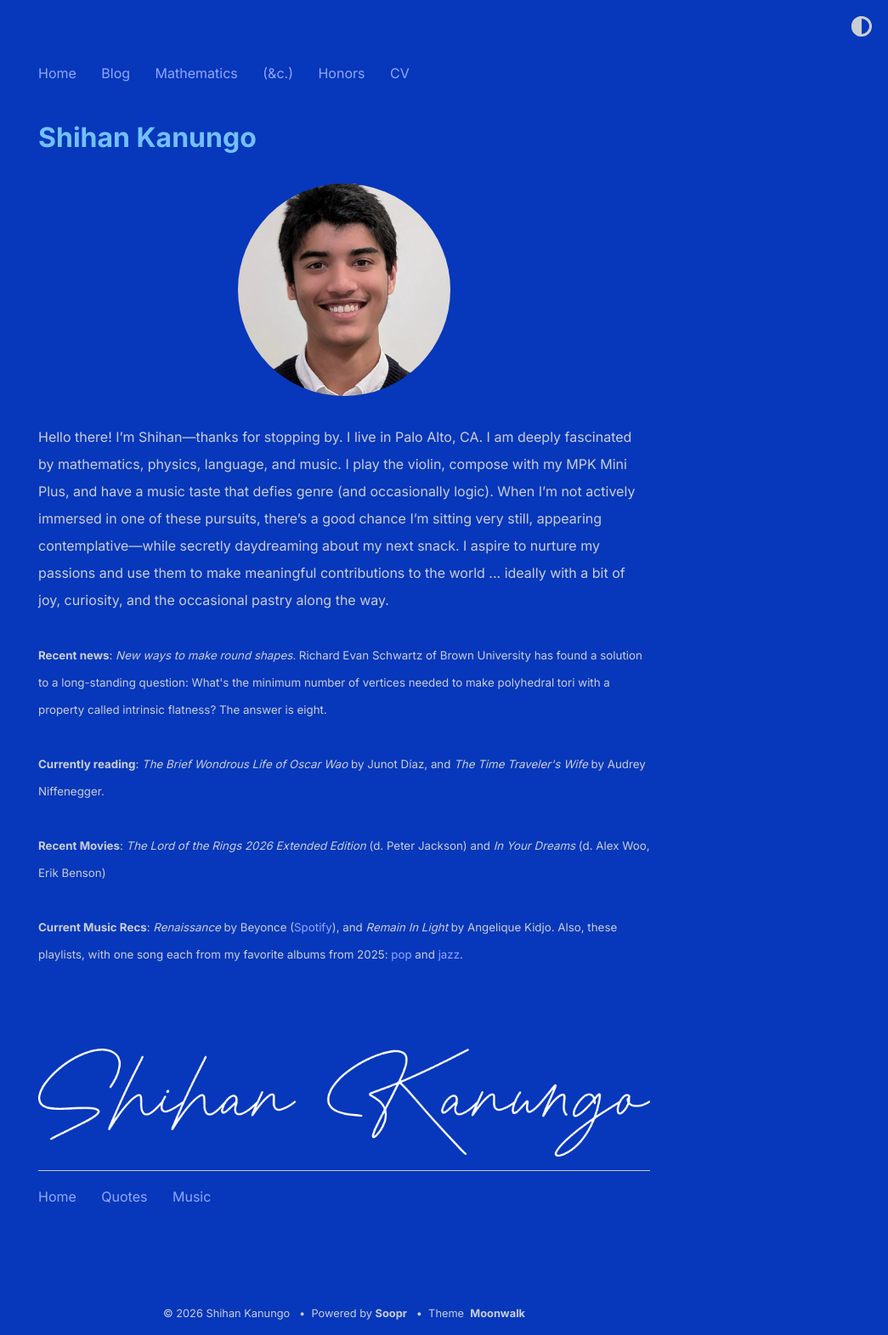
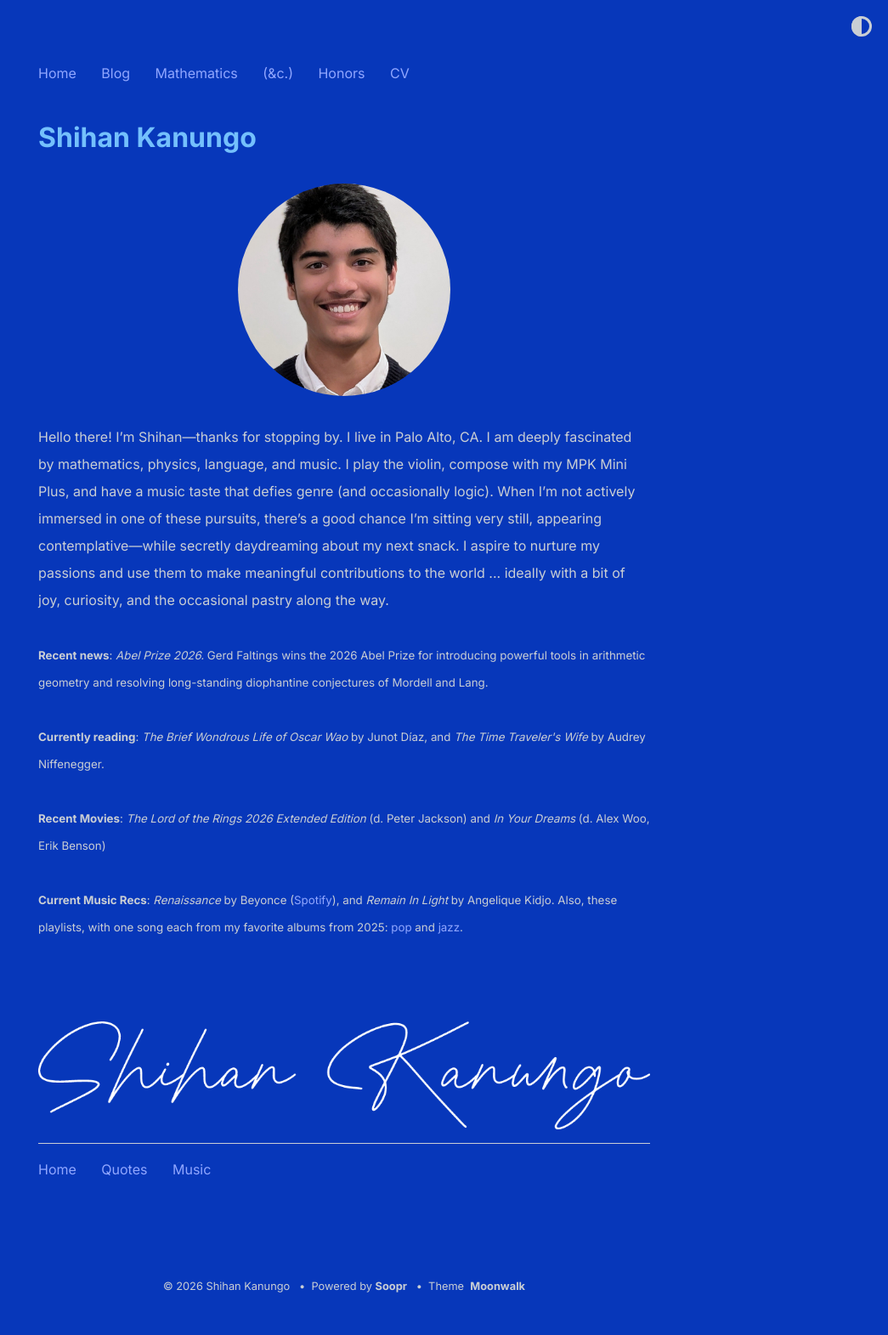
Before and after one commit to shihankanungo/shihankanungo.github.io, a Jekyll site: the page built from index.md, in a window 1280 px wide. Shown: the whole page at 85% size, without its empty margins (235-1280 px from the left). Built offline with Jekyll 4.4.1, drawn with Linux system fonts in a browser that asks for light colours; after the commit the page ends 1539 px from its top, so only the background shows below that.

Commit message:
Update _config.yml

```diff
--- a/_config.yml
+++ b/_config.yml
@@ -6,7 +6,7 @@ description: > # description of the site (multiple lines allowed)
   Hello there! I’m Shihan&mdash;thanks for stopping by. I live in Palo Alto, CA. I am deeply fascinated by mathematics, physics, language, and music. I play the violin, compose with my MPK Mini Plus, and have a music taste that defies genre (and occasionally logic). When I’m not actively immersed in one of these pursuits, there’s a good chance I’m sitting very still, appearing contemplative&mdash;while secretly daydreaming about my next snack. I aspire to nurture my passions and use them to make meaningful contributions to the world ... ideally with a bit of joy, curiosity, and the occasional pastry along the way.
           <br /><br />
 
-          <small><b>Recent news</b>: <i>New ways to make round shapes.</i> Richard Evan Schwartz of Brown University has found a solution to a long-standing question: What's the minimum number of vertices needed to make polyhedral tori with a property called intrinsic flatness? The answer is eight.</small>
+          <small><b>Recent news</b>: <i>Abel Prize 2026.</i> Gerd Faltings wins the 2026 Abel Prize for introducing powerful tools in arithmetic geometry and resolving long-standing diophantine conjectures of Mordell and Lang.</small>
           <br /><br />
           <small><b>Currently reading</b>: <i>The Brief Wondrous Life of Oscar Wao</i> by Junot Díaz,  and <i>The Time Traveler's Wife</i> by Audrey Niffenegger.</small>
           <br /><br />
```
